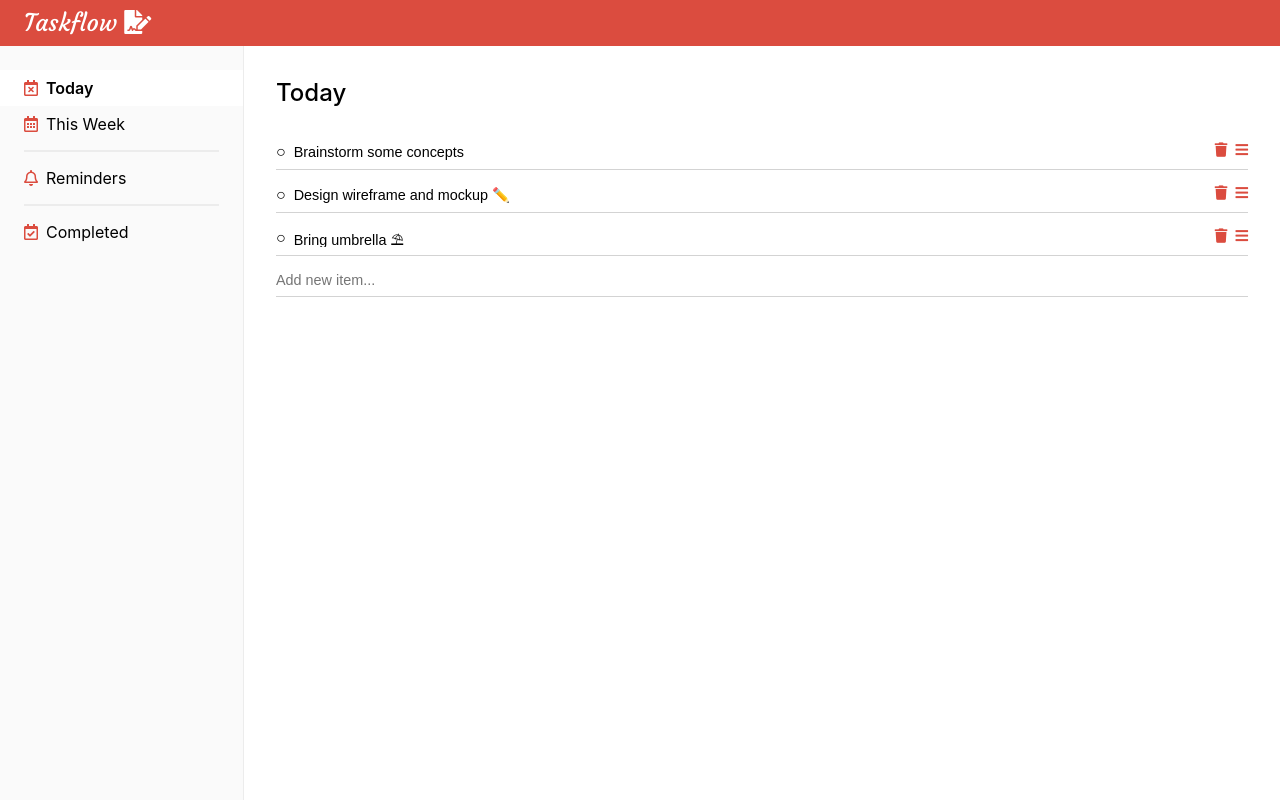
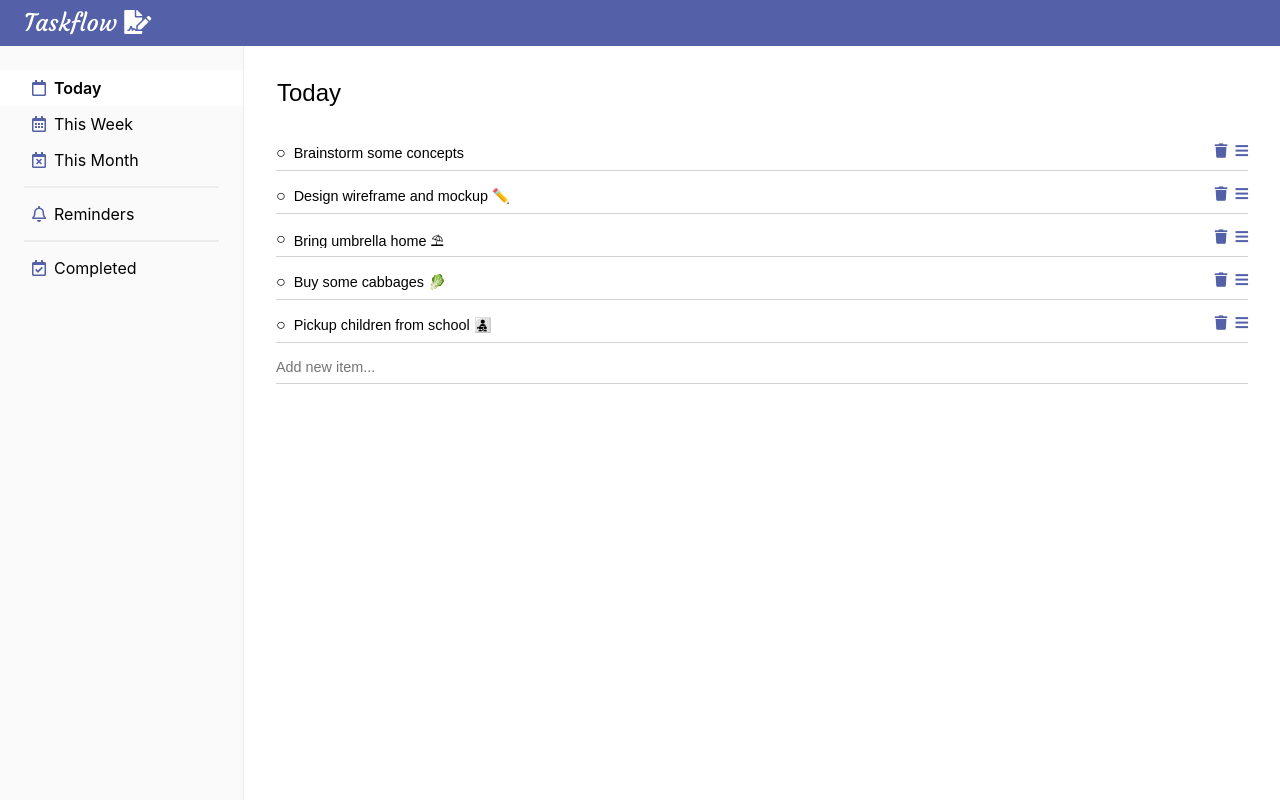
Before and after one commit to smileycat/taskflow, a website: page src/index.html in a window 1280 px wide. Drawn offline with nearby package versions, Linux system fonts and the light colour scheme; files that its build step writes are made by us from their sources.

Commit message:
Minor feature update and fixes

```diff
--- a/gulpfile.js
+++ b/gulpfile.js
@@ -8,6 +8,7 @@ const inject = require('gulp-inject');
 const concat = require('gulp-concat');
 const browserSync = require('browser-sync').create();
 const htmlmin = require('gulp-htmlmin');
+const ghPages = require('gulp-gh-pages');
 
 const buildPath = {
 	html: ['build/'],
--- a/src/index.html
+++ b/src/index.html
@@ -3,10 +3,10 @@
 
 <head>
   <meta charset="utf-8" />
-  <link rel="icon" href="favicon.ico" />
   <meta name="viewport" content="width=device-width, initial-scale=1" />
   <meta name="author" content="smileycat" />
   <meta name="description" content="A Task managing, reminder app" />
+  <link rel="icon" href="favicon.ico" />
   <link rel="apple-touch-icon" href="logo192.png" />
   <link rel="stylesheet" href="https://cdnjs.cloudflare.com/ajax/libs/font-awesome/5.11.2/css/all.min.css" />
   <link rel="stylesheet" href="https://cdnjs.cloudflare.com/ajax/libs/animate.css/3.7.2/animate.min.css" />
@@ -39,13 +39,13 @@
       </div>
       <div id="main-panel">
         <noscript>You need to enable JavaScript to run this app.</noscript>
-        <div id="todo-header">
-          <h5 id="todo-title"></h5>
-          <div id="todo-header-menu"></div>
+        <div id="task-header">
+          <input id="task-title" class="input-none" onchange="updateTaskNameDOM(this);"/>
+          <div id="task-header-menu"></div>
         </div>
         <div class="d-flex-v">
-          <div id="todo-content"></div>
-          <input id="inputBox" class="todo-input" type="text" placeholder="Add new item..."
+          <div id="task-container"></div>
+          <input id="inputBox" class="item-input" type="text" placeholder="Add new item..."
             aria-placeholder="Add new item" autofocus />
         </div>
       </div>
--- a/src/js/dom.js
+++ b/src/js/dom.js
@@ -18,20 +18,31 @@ function showHideSideNav() {
 
 function switchTask(taskName) {
     // Remove .active class on previous tab
-    let prevTab = document.getElementById(Task.getCurrentTask().name);
+    let prevTab = document.getElementById(Task.getCurrentTask().getName());
     prevTab.className = prevTab.className.replace(' active', '');
 
     // Add .active class to the current tab
     document.getElementById(taskName).className += ' active';
 
     // Change the display contents according to current tab
-    document.getElementById('todo-content').innerHTML = '';
+    taskContainer.innerHTML = '';
     Task.setCurrentTask(taskName);
 
     // Change title
-    document.getElementById('todo-title').innerText = taskName;
+    document.getElementById('task-title').value = taskName;
     // Close the side bar if it's active in small screen
     sideNav.className = sideNav.className.replace(' active', '');
+    updateConfig();
+}
+
+function updateTaskNameDOM(element) {
+    //Update task name
+    const oldName = Task.getCurrentTask().getName();
+    Task.getCurrentTask().setName(element.value);
+    // Update tab's name to the new name.
+    document.getElementById(oldName).querySelector('span').innerText = element.value;
+    document.getElementById(oldName).id = element.value;
+    updateConfig();
 }
 
 function appendItemDOM(item) {
@@ -41,11 +52,11 @@ function appendItemDOM(item) {
                         '<i class="ml-2 fas fa-bars" onmousedown="draggables(' + id + ', this);" onmouseleave="undraggable(' + id + ', this);"></i>';
     const itemTag = '<li id="' + id + '" class="list-item">' +
                         '<button class="btn-none mr-2" onclick="completeItemDOM(' + id + ')">&#9675;</button>' +
-                        '<input type="text" class="todo-input" value="' + text + '" onchange="updateItemDOM(' + id + ', this)" />' +
+                        '<input type="text" class="item-input" value="' + text + '" onchange="updateItemDOM(' + id + ', this)" />' +
                         '<div class="append">' + appendTag + '</div>' +
                     '</li>';
 
-    container.insertAdjacentHTML('beforeend', itemTag);
+    taskContainer.insertAdjacentHTML('beforeend', itemTag);
 }
 
 function updateItemDOM(id, inputBox) {
@@ -75,7 +86,7 @@ function completeItemDOM(id) {
     // Animation for the completion
     document.getElementById(id).className = "list-item animated fadeOutUp faster";
     document.getElementById('Completed').className += " animated pulse faster";
-    sleep(400).then(() => {
+    sleep(500).then(() => {
         document.getElementById(id).remove();
         document.getElementById('Completed').className = document.getElementById('Completed').className.replace(' animated pulse faster', '');
     });
--- a/src/js/header.js
+++ b/src/js/header.js
@@ -1,12 +1,12 @@
 'use strict';
 
-var counter = 0;
-var items = {}, taskList = [];
+var idCounter = 0
+var taskList = [];
 
 const sideNav = document.getElementById('side-panel');
-const container = document.getElementById('todo-content');
+const taskContainer = document.getElementById('task-container');
 const userInput = document.getElementById('inputBox');
-const defaultConfig = [{"name":"Today","icon":"far fa-calendar-times","active":true,"itemList":[{"id":0,"text":"Brainstorm some concepts"},{"id":1,"text":"Design wireframe and mockup ✏️"},{"id":2,"text":"Bring umbrella ⛱"}]},{"name":"This Week","icon":"far fa-calendar-alt","itemList":[{"id":3,"text":"Hand in weekly report 📄"}]},{"name":"divider"},{"name":"Reminders","icon":"far fa-bell","itemList":[{"id":4,"text":"Buy cabbages 🥬"}]},{"name":"divider"},{"name":"Completed","icon":"far fa-calendar-check","itemList":[{"id":5,"text":"Meeting with client 🤦"}]}];
+const defaultConfig = [{"name":"Today","icon":"far fa-calendar","active":true,"itemList":[{"id":0,"text":"Brainstorm some concepts"},{"id":1,"text":"Design wireframe and mockup ✏️"},{"id":2,"text":"Bring umbrella home ⛱"},{"id":3,"text":"Buy some cabbages 🥬"},{"id":4,"text":"Pickup children from school 👨‍👧‍👦"}]},{"name":"This Week","icon":"far fa-calendar-alt","active":false,"itemList":[{"id":5,"text":"Hand in weekly report 📄"},{"id":6,"text":"Meeting with client 🤦"}]},{"name":"This Month","icon":"far fa-calendar-times","active":false,"itemList":[]},{"name":"divider"},{"name":"Reminders","icon":"far fa-bell","active":false,"itemList":[]},{"name":"divider"},{"name":"Completed","icon":"far fa-calendar-check","active":false,"itemList":[]}];
 
 const sleep = (ms) => {
     return new Promise(resolve => setTimeout(resolve, ms));
@@ -24,6 +24,7 @@ userInput.onkeydown = (e) => {
         }
     }
 }
+
 
 class Item {
     constructor(id, text) {
@@ -53,10 +54,18 @@ class Task {
         }
     }
 
+    getName() {
+        return this.name;
+    }
+
+    setName(name) {
+        this.name = name;
+    }
+
     newItem(text) {
-        const newItem = new Item(counter, text);
+        const newItem = new Item(idCounter, text);
         this.itemList.push(newItem);
-        counter += 1;
+        idCounter += 1;
         return newItem;
     }
 
@@ -127,7 +136,7 @@ function loadTasks(content) {
     if (active) {
         isActive = ' active';
         Task.setCurrentTask(name);
-        document.getElementById('todo-title').innerText = name;
+        document.getElementById('task-title').value = name;
     }
 
     const tabContent =
@@ -159,6 +168,5 @@ function loadConfig() {
 }
 
 function updateConfig() {
-    console.log(JSON.stringify(taskList));
     localStorage.setItem('userConfig', JSON.stringify(taskList));
 }
--- a/src/scss/basic.scss
+++ b/src/scss/basic.scss
@@ -158,6 +158,10 @@ ul {
   padding-inline-start: 0;
 }
 
+.bold {
+  font-weight: bold;
+}
+
 .btn-none {
   background-color: unset;
   border: none;
@@ -270,6 +274,14 @@ ul {
   }
 }
 
+.input-none {
+  background-color: unset;
+  border: none;
+  font-size: 1rem;
+  margin: 0;
+  padding: 0;
+}
+
 .items-center {
   align-items: center;
 }
--- a/src/scss/index.scss
+++ b/src/scss/index.scss
@@ -1,6 +1,7 @@
 $theme-color: rgb(47, 116, 148);
 $theme-color: lightseagreen;
 $theme-color: rgb(219, 76, 63);
+$theme-color: rgb(84, 97, 168);
 
 body {
   font-size: 0.9rem;
@@ -84,21 +85,31 @@ nav {
   }
 }
 
-#todo-content {
+#task-container {
   display: flex;
   flex-direction: column;
   // min-height: min-content;
 }
 
-#todo-header {
+#task-header {
   display: flex;
   flex-shrink: 0;
   justify-content: space-between;
   margin-bottom: 1.5rem;
 }
 
-#todo-title {
+#task-title {
+  border: 1px solid transparent;
+  display: flex;
+  font-size: 1.5rem;
   font-weight: 500;
+  overflow: hidden;
+  text-overflow: ellipsis;
+  white-space: nowrap;
+
+  &:focus {
+    border: 1px solid lightgray;
+  }
 }
 
 // use with symbol &#9675
@@ -107,6 +118,19 @@ nav {
   &:hover {
     color: $theme-color;
   }
+}
+
+.fa-trash {
+  cursor: pointer;
+}
+
+.item-input {
+  background-color: unset;
+  border: none;
+  font-size: 0.9rem;
+  margin: 0;
+  padding: 0;
+  width: 100%;
 }
 
 .list-item {
@@ -129,7 +153,7 @@ nav {
   cursor: pointer;
   font-size: 1rem;
   overflow-x: hidden;
-  padding: 0.5rem 1.5rem;
+  padding: 0.5rem 2rem;
   text-overflow: ellipsis;
   white-space: nowrap;
 
@@ -138,23 +162,8 @@ nav {
   }
 
 }
+
 .tab.active {
   font-weight: 600;
   background-color: white;
 }
-
-.fa-trash {
-  cursor: pointer;
-}
-
-.todo-input {
-  background-color: unset;
-  border: none;
-  // border-bottom: 1px solid lightgray;
-  font-size: 0.9rem;
-  // margin: 0.25rem 0;
-  // padding: 0.5rem 0;
-  margin: 0;
-  padding: 0;
-  width: 100%;
-}
```
Also changed, not shown: package.json (+5 -2 lines), src/css/basic.css, src/css/index.css, 1 other file.
